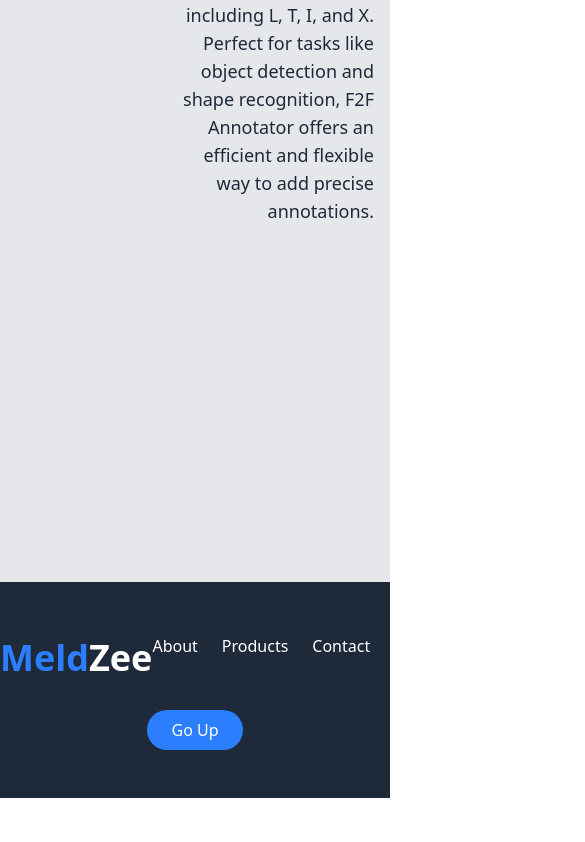
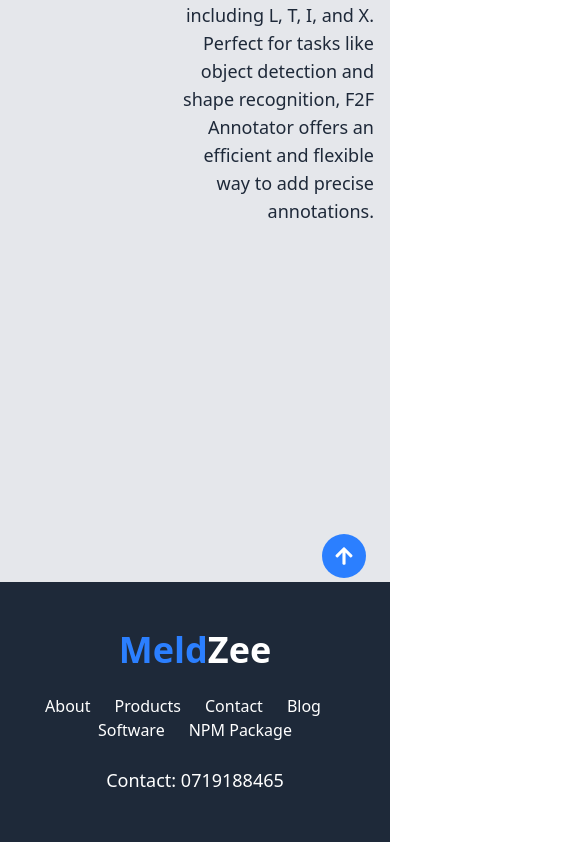
Before and after one commit to Ravindudeshitha/MeldZee, a React (Vite) app: page /f2f-annotator in a window 390 px wide. Shown: the part 1163-2005 px from the top of the page, 585 px wide, since content can reach past the window. Before the commit the page ends 1961 px from the top, so only its background shows below. Built offline with nearby package versions, Linux system fonts and the light colour scheme.

Commit message:
responsive

```diff
--- a/package.json
+++ b/package.json
@@ -16,6 +16,7 @@
     "@tailwindcss/vite": "^4.0.11",
     "react": "^19.0.0",
     "react-dom": "^19.0.0",
+    "react-icons": "^5.5.0",
     "react-router-dom": "^7.3.0",
     "tailwindcss": "^4.0.11"
   },
--- a/src/Footer.jsx
+++ b/src/Footer.jsx
@@ -1,4 +1,5 @@
 import React from "react";
+import { FaArrowUp } from "react-icons/fa"; // Importing up arrow icon
 
 const Footer = () => {
   // Function to scroll to the top
@@ -10,15 +11,15 @@
   };
 
   return (
-    <footer className="bg-gray-800 text-white py-12"> {/* Increased height */}
-      <div className="container mx-auto flex justify-between items-center">
+    <footer className="bg-gray-800 text-white py-12 relative"> {/* Increased height */}
+      <div className="container mx-auto px-4 sm:px-6 lg:px-8 flex flex-col sm:flex-row justify-between items-center space-y-6 sm:space-y-0">
         {/* MeldZee Logo */}
-        <div className="text-4xl font-bold text-left"> {/* Increased font size */}
+        <div className="text-4xl font-bold text-left">
           <span className="text-blue-500">Meld</span>Zee
         </div>
 
         {/* Footer Links */}
-        <div className="flex space-x-6">
+        <div className="flex flex-wrap justify-center sm:justify-start space-x-6">
           <a href="#about" className="hover:text-blue-500">About</a>
           <a href="#projects" className="hover:text-blue-500">Products</a>
           <a href="#contact" className="hover:text-blue-500">Contact</a>
@@ -28,18 +29,18 @@
         </div>
 
         {/* Contact Number */}
-        <div className="text-lg">
+        <div className="text-lg text-center sm:text-left">
           <p>Contact: 0719188465</p>
         </div>
       </div>
 
       {/* Go Up Button */}
-      <div className="flex justify-center mt-6">
+      <div className="absolute -top-12 right-6 flex justify-center">
         <button
           onClick={handleGoUp}
-          className="bg-blue-500 text-white px-6 py-2 rounded-full hover:bg-blue-600 transition"
+          className="bg-blue-500 text-white rounded-full p-3 hover:bg-blue-600 transition flex items-center justify-center"
         >
-          Go Up
+          <FaArrowUp size={20} /> {/* Using the up arrow icon */}
         </button>
       </div>
     </footer>
--- a/src/Home.jsx
+++ b/src/Home.jsx
@@ -1,21 +1,28 @@
-import image1 from './assets/home.jpg'
+import image1 from './assets/home.jpg';
 
 const Home = () => {
   return (
-      <section id="home" className="h-[80vh] relative">
+    <section id="home" className="relative w-full">
       {/* Background Image */}
       <img
         src={image1}
         alt="Home Background"
-          className="absolute inset-0 w-full h-full object-cover"
+        className="w-full h-auto sm:h-[40vh] md:h-[50vh] lg:h-[70vh] object-cover pt-16 sm:pt-0"
       />
 
       {/* Buttons (Positioned at Bottom Right) */}
-        <div className="absolute bottom-6 right-6 flex space-x-4">
-          <a href="#projects" className="border-2 w-28 border-gray-700 text-center text-gray-700 font-bold px-4 py-2 rounded shadow hover:bg-gray-200">
+      <div className="absolute bottom-6 sm:bottom-8 right-6 sm:right-8 flex flex-col sm:flex-row space-y-4 sm:space-y-0 sm:space-x-4">
+        <a
+          href="#projects"
+          className="border-2 w-24 sm:w-28 border-gray-700 text-center text-gray-700 font-bold px-4 py-2 rounded shadow hover:bg-gray-200"
+        >
           Projects
         </a>
-          <a href="https://blog.meldzee.com/" target="_blank"  className="border-2 w-28 border-gray-500 text-center text-gray-500 font-bold px-4 py-2 rounded shadow hover:bg-gray-200">
+        <a
+          href="https://blog.meldzee.com/"
+          target="_blank"
+          className="border-2 w-24 sm:w-28 border-gray-500 text-center text-gray-500 font-bold px-4 py-2 rounded shadow hover:bg-gray-200"
+        >
           Blog
         </a>
       </div>
```
Also changed, not shown: 6 other files (tests, documents, lock files or other folders). Lines whose indentation alone changed are shown as unchanged.
